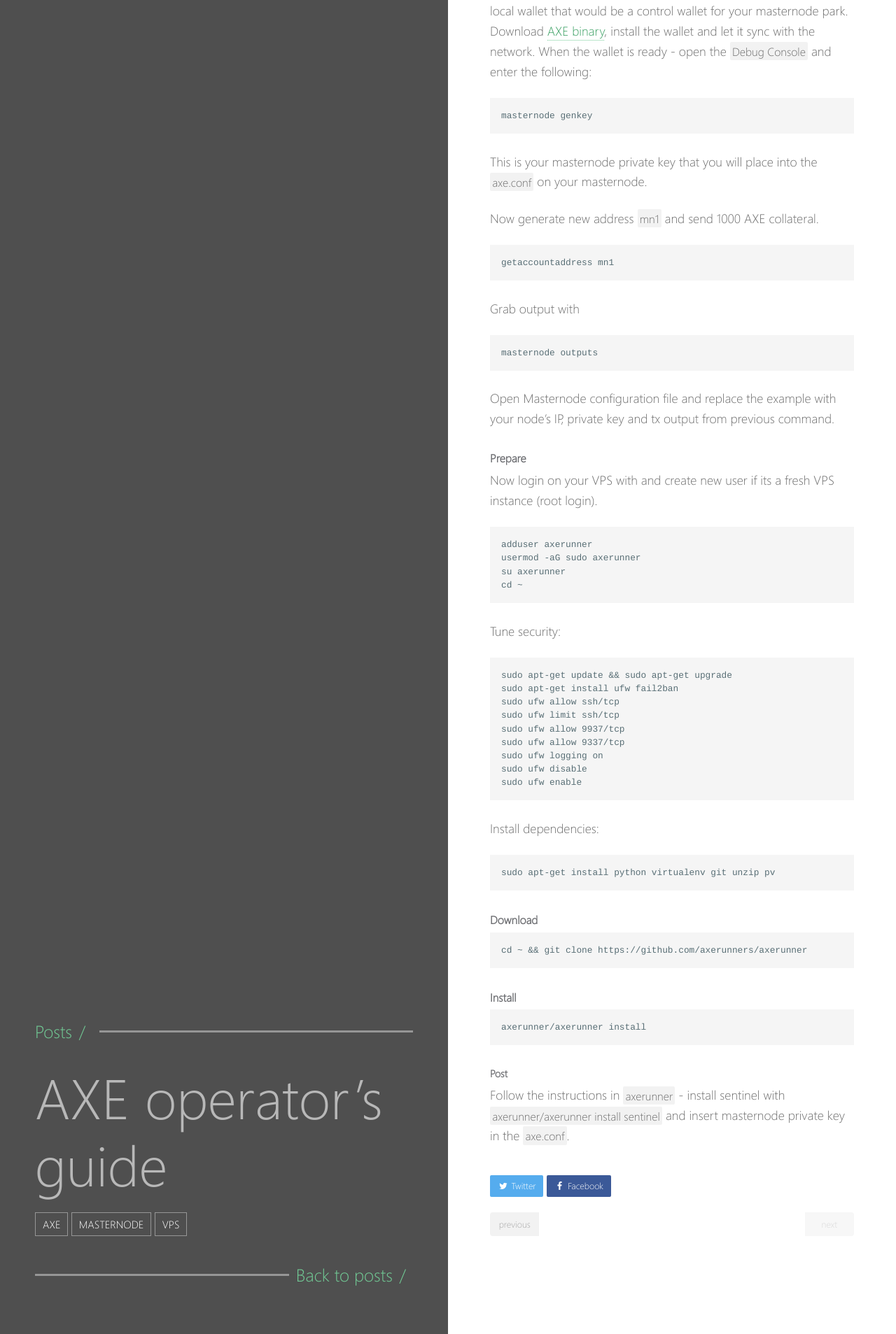
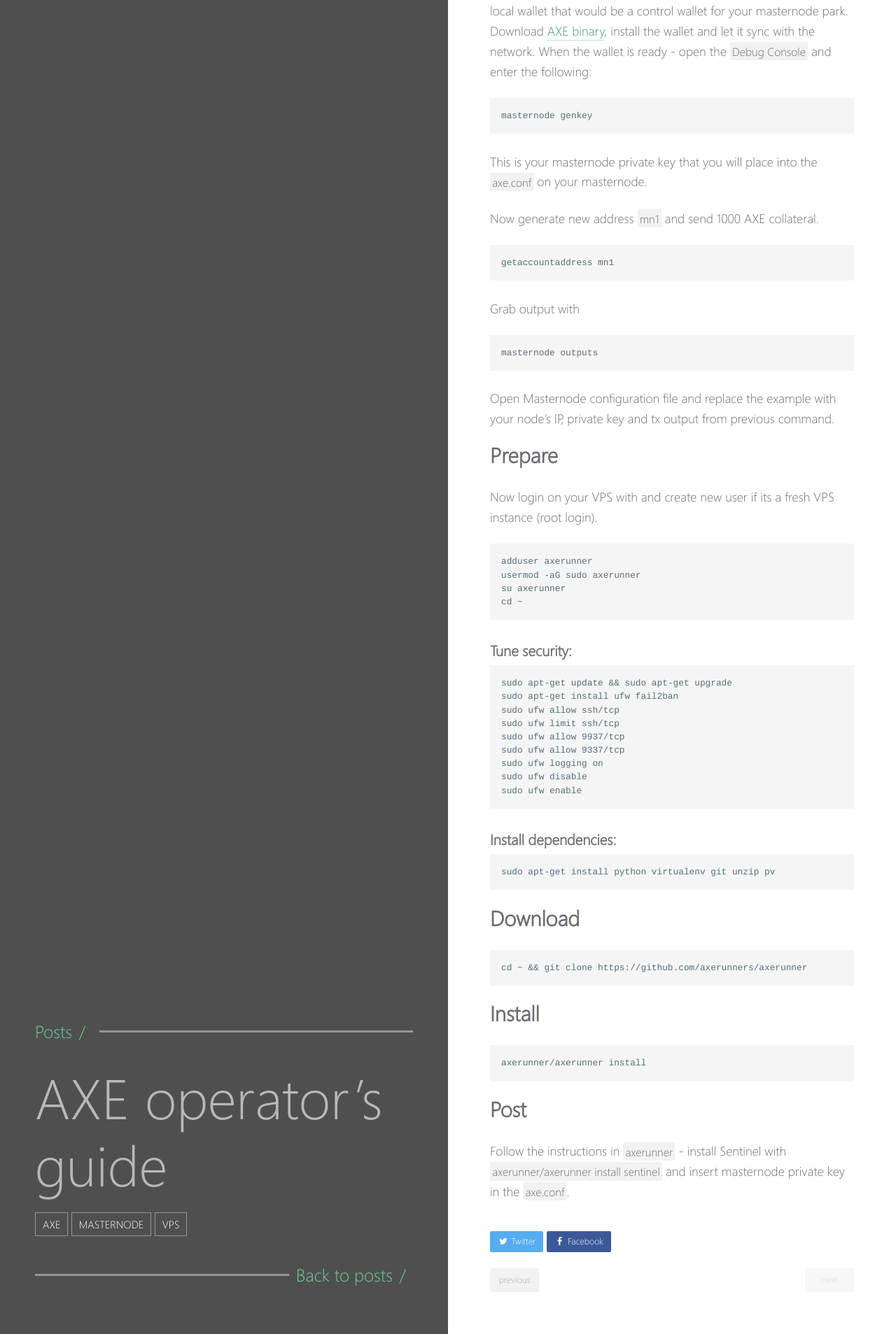
Before and after one commit to charlesrocket/charlesrocket.github.io, a Jekyll site: the page built from _posts/2018-12-24-axe-mn-deployment.md, in a window 1280 px wide. Shown: the part 870-2777 px from the top of the page at 70% size. Built offline with Jekyll 4.4.1, drawn with Linux system fonts in a browser that asks for light colours.

Commit message:
edit formatting

````diff
--- a/_posts/2018-12-24-axe-mn-deployment.md
+++ b/_posts/2018-12-24-axe-mn-deployment.md
@@ -39,7 +39,7 @@ masternode outputs
 
 Open Masternode configuration file and replace the example with your node's IP, private key and tx output from previous command.
 
-#### Prepare
+## Prepare
 Now login on your VPS with and create new user if its a fresh VPS instance (root login).
 
 ```
@@ -49,7 +49,7 @@ su axerunner
 cd ~
 ```
 
-Tune security:
+### Tune security:
 
 ```
 sudo apt-get update && sudo apt-get upgrade
@@ -63,21 +63,21 @@ sudo ufw disable
 sudo ufw enable
 ```
 
-Install dependencies:
+### Install dependencies:
 
 ```
 sudo apt-get install python virtualenv git unzip pv
 ```
 
-#### Download
+## Download
 ```
 cd ~ && git clone https://github.com/axerunners/axerunner
 ```
 
-#### Install
+## Install
 ```
 axerunner/axerunner install
 ```
 
-##### Post
-Follow the instructions in `axerunner` - install sentinel with `axerunner/axerunner install sentinel` and insert masternode private key in the `axe.conf`.
+## Post
+Follow the instructions in `axerunner` - install Sentinel with `axerunner/axerunner install sentinel` and insert masternode private key in the `axe.conf`.
````
